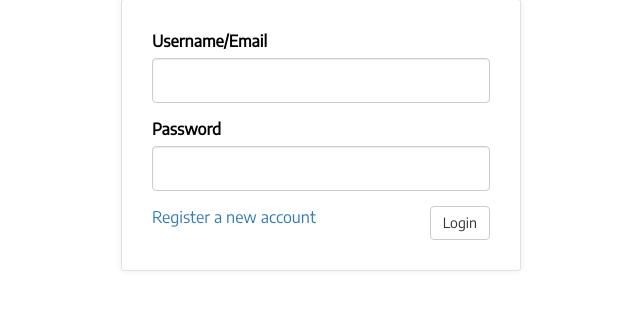
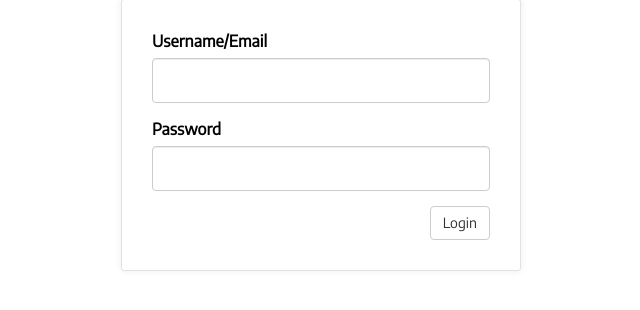
Before and after one commit to debjeetghosh/JitsiManager, a Django app: page /login/ in a window 1280 px wide. Shown: the part 250-560 px from the top of the page, without its empty margins (319-959 px from the left). Run offline with Django 3.2, Linux system fonts and the light colour scheme; some libraries are stand-ins or nearby versions.

Commit message:
register is removed

```diff
--- a/accounts/templates/login.html
+++ b/accounts/templates/login.html
@@ -25,7 +25,6 @@
                     <div class="pull-right">
                         <button type="submit" class="btn btn-default">Login</button>
                     </div>
-                    <div class="pull-left"><a href="{% url 'accounts:register' %}">Register a new account</a></div>
                 </div>
             </form>
         </div>
--- a/accounts/urls.py
+++ b/accounts/urls.py
@@ -3,7 +3,7 @@ from accounts.views import *
 
 app_name = 'accounts'
 urlpatterns = [
-    path('register/', RegisterView.as_view(), name='register'),
+    # path('register/', RegisterView.as_view(), name='register'),
     path('login/', login_view, name='login'),
     path('logout/', logout_view, name='logout'),
     path('login/submit/', login_submit, name='login_submit'),
```
